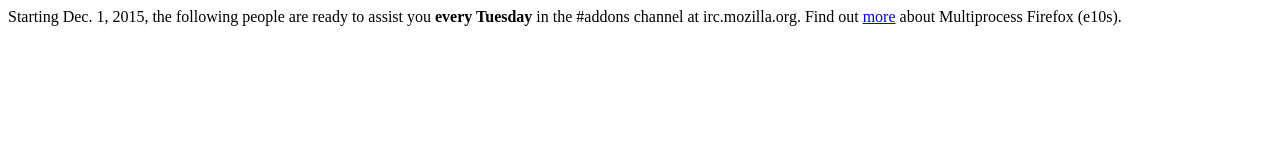
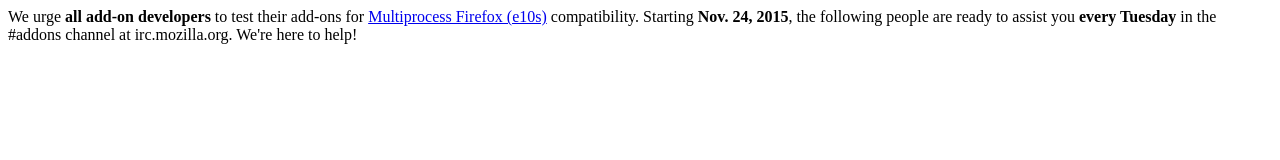
Before and after one commit to atsay/e10s_office_hours, a plain HTML site: page index.html in a window 1280 px wide. Drawn offline with Linux system fonts and the light colour scheme; a script that the page names is missing.

Commit message:
Update index.html

```diff
--- a/index.html
+++ b/index.html
@@ -2,9 +2,7 @@
 <head></head>
 <body>
 
-	Starting Dec. 1, 2015, the following people are ready to assist you <b>every Tuesday</b> in the #addons channel at irc.mozilla.org.
-
-	Find out <a href="https://developer.mozilla.org/Add-ons/Working_with_multiprocess_Firefox#Testing" target="_blank">more</a> about Multiprocess Firefox (e10s).
+	We urge <b>all add-on developers</b> to test their add-ons for <a href="https://developer.mozilla.org/Add-ons/Working_with_multiprocess_Firefox#Testing" target="_blank">Multiprocess Firefox (e10s)</a> compatibility. Starting <b>Nov. 24, 2015</b>, the following people are ready to assist you <b>every Tuesday</b> in the #addons channel at irc.mozilla.org. We're here to help!
 
 	<script type="text/javascript" src="https://www.google.com/jsapi?autoload={'modules':[{'name':'visualization','version':'1.1','packages':['corechart', 'timeline']}]}"></script>
 
```
